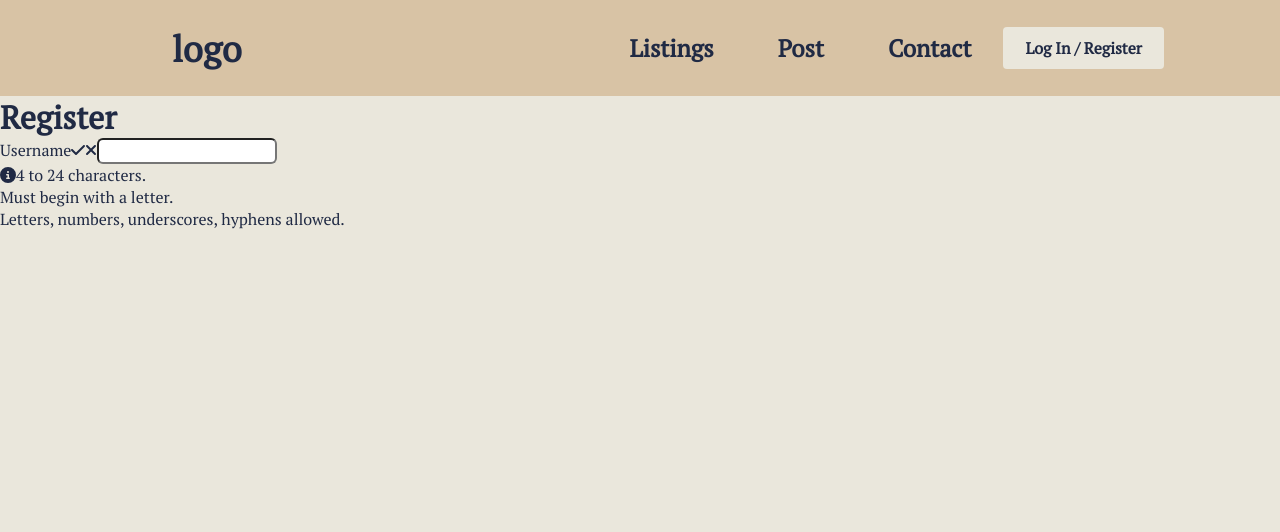
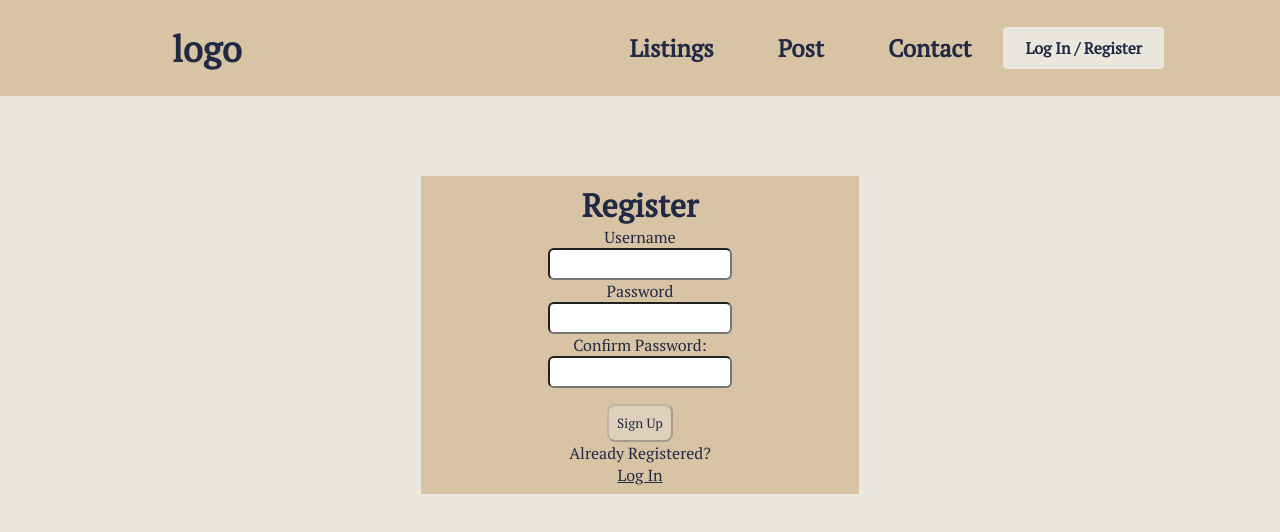
Before and after one commit to khantact/texchange, a React (Create React App) app: page /Register in a window 1280 px wide. Shown: the top 532 px of the page. Built offline with nearby package versions, Linux system fonts and the light colour scheme.

Commit message:
Added registration page

```diff
--- a/src/index.css
+++ b/src/index.css
@@ -72,8 +72,14 @@ body{
   outline: none;
 }
 #signIn{
-  padding: 1vh;
-
+  background-color:#EAE7DC;
+  padding: 1.5vh;
+  border: none;
+  cursor: pointer;
+}
+#signIn:hover{
+  transition: all ease-in-out 0.2s ;
+  background-color: #ab977c
 }
 #userLabel{
   padding-bottom: 0vh;
@@ -88,3 +94,86 @@ body{
   transition: all 0.2s ease-in-out;
 
 }
+
+/* Register  */
+.registerBody{
+  margin-left: auto;
+  margin-right: auto;
+  margin-top: 10vh;
+  padding: 1vh;
+  width: 33vw;
+  text-align: center;
+  background-color: #D8C3A5;
+}
+
+#confirm_pwd{
+  border-radius: 6px;
+  height: 2.5vh;
+  outline: none;
+}
+
+input[type="text"],
+input[type="password"],
+button,
+textarea {
+  padding: 0.25rem;
+  border-radius: 0.5rem;
+}
+
+label,
+button {
+  margin-top: 1rem;
+}
+
+button {
+  padding: 0.5rem;
+}
+
+.instructions {
+  font-size: 0.75rem;
+  border-radius: 0.5rem;
+  background: #000;
+  color: #fff;
+  padding: 0.25rem;
+  position: relative;
+  bottom: -10px;
+}
+
+.instructions>svg {
+  margin-right: 0.25rem;
+}
+
+.offscreen {
+  position: absolute;
+  left: -9999px;
+}
+
+.hide {
+  display: none;
+}
+
+.valid {
+  color: limegreen;
+  margin-left: 0.25rem;
+}
+
+.invalid {
+  color: red;
+  margin-left: 0.25rem;
+}
+
+.errmsg {
+  background-color: lightpink;
+  color: firebrick;
+  font-weight: bold;
+  padding: 0.5rem;
+  margin-bottom: 0.5rem;
+}
+
+.line {
+  display: inline-block;
+}
+#alreadyReg{
+  width: 33vw;
+  justify-content: left;
+}
--- a/src/pages/Login.js
+++ b/src/pages/Login.js
@@ -57,13 +57,12 @@ const Login = () => {
               required
               />
          </div>
-         <br/>
-         <button type="submit" id='signIn'>Sign in</button>
+         <button type="submit" id='signIn'>Sign In</button>
         </form>
         <p className='needAcc'>
           Need an Account? <br/>
           <span className="line">
-            <a href="/Register" id="signUpLink">Sign Up</a>
+            <Link to="/Register" id='signUpLink'>Sign Up</Link>
           </span>
         </p>
       </div>
--- a/src/pages/Register.js
+++ b/src/pages/Register.js
@@ -1,6 +1,7 @@
 import { useRef, useState, useEffect } from "react";
 import { faCheck, faTimes, faInfoCircle } from "@fortawesome/free-solid-svg-icons";
 import { FontAwesomeIcon } from "@fortawesome/react-fontawesome";
+import { Link } from "react-router-dom";
 
 const USER_REGEX = /^[a-zA-z][a-zA-Z0-9-_]{3,23}$/;
 const PWD_REGEX = /^(?=.*[a-z])(?=.*[A-Z])(?=.*[0-9])(?=.*[!@#$%]).{8,24}$/;
@@ -13,13 +14,17 @@ const Register = () => {
   const [validName, setValidName] = useState(false);
   const [userFocus, setUserFocus] = useState(false);
 
- const [pwd, setPwd] = useState('');
- const [validPwd, setValidPwd] = useState(false);
- const [pwdFocus, setPwdFocus] = useState(false);
+  const [pwd, setPwd] = useState('');
+  const [validPwd, setValidPwd] = useState(false);
+  const [pwdFocus, setPwdFocus] = useState(false);
 
   const [matchPwd, setMatchPwd] = useState('');
   const [validMatch, setValidMatch] = useState(false);
   const [matchFocus, setMatchFocus] = useState(false);
+
+  // To-DO
+//   const [email, setEmail] = useState('');
+//   const [validEmail, setValidEmail] = useState(false);
 
   const [errMsg, setErrMsg] = useState('');
   const [success, setSuccess] = useState(false);
@@ -48,11 +53,22 @@ const Register = () => {
     setErrMsg('');
   }, [user,pwd,matchPwd])
 
+  const handleSubmit = async (e) => {
+      e.preventDefault();
+      const v1 = USER_REGEX.test(user);
+      const v2 = PWD_REGEX.test(pwd);
+      if (!v1 || !v2){
+          setErrMsg("Invalid Entry");
+          return;
+      }
+
+  }
+
   return (
-    <div>
+    <div className="registerBody">
       <p ref={errRef} className={errMsg ? "errmsg" : "offscreen"} aria-live = "assertive">{errMsg}</p>
       <h1>Register</h1>
-      <form>
+      <form onSubmit={handleSubmit}>
         <label htmlFor="username">
           Username
           <span className = {validName ? "valid" : "hide"}>
@@ -62,6 +78,7 @@ const Register = () => {
             <FontAwesomeIcon icon= {faTimes}/>
           </span>
         </label>
+        <br/>
         <input
           type="text"
           id="username"
@@ -80,7 +97,60 @@ const Register = () => {
             Must begin with a letter. <br/>
             Letters, numbers, underscores, hyphens allowed.
           </p>
+
+        <br/>
+
+          <label htmlFor="password">
+          Password
+          <span className = {validPwd ? "valid" : "hide"}>
+            <FontAwesomeIcon icon={faCheck} />
+          </span>
+          <span className = {validPwd || !pwd ? "hide" : "invalid"}>
+            <FontAwesomeIcon icon= {faTimes}/>
+          </span>
+        </label>
+        <br/>
+
+        <input
+          type="password"
+          id="password"
+          onChange = {(e) => setPwd(e.target.value)}
+          required
+          aria-invalid = {validPwd ? "false" : "true"}
+          aria-describedby = "pwdnote"
+          onFocus = {() => setPwdFocus(true)}
+          onBlur = {() => setPwdFocus(false)}
+        />
+        <br/>
+        <label htmlFor="confirm_pwd">
+            Confirm Password:
+            <FontAwesomeIcon icon={faCheck} className={validMatch && matchPwd ? "valid" : "hide"} />
+            <FontAwesomeIcon icon={faTimes} className={validMatch || !matchPwd ? "hide" : "invalid"} />
+        </label>
+        <br/>
+        <input
+          type="password"
+          id="confirm_pwd"
+          onChange = {(e) => setMatchPwd(e.target.value)}
+          required
+          aria-invalid = {validMatch ? "false" : "true"}
+          aria-describedby = "confirmnote"
+          onFocus = {() => setMatchFocus(true)}
+          onBlur = {() => setMatchFocus(false)}
+        />
+          <p id="confirmnote" className={matchFocus && !validMatch ? "instructions" : "offscreen"}>
+            <FontAwesomeIcon icon= {faInfoCircle} />
+            Passwords must match
+          </p>
+        <br/>
+        <button disabled = {!validName || !validPwd || !validMatch ? true : false}>
+            Sign Up
+        </button>
       </form>
+      <p id="alreadyReg">
+          Already Registered?<br />
+          <Link to="/Login">Log In</Link>
+      </p>
     </div>
   )
 }
```
